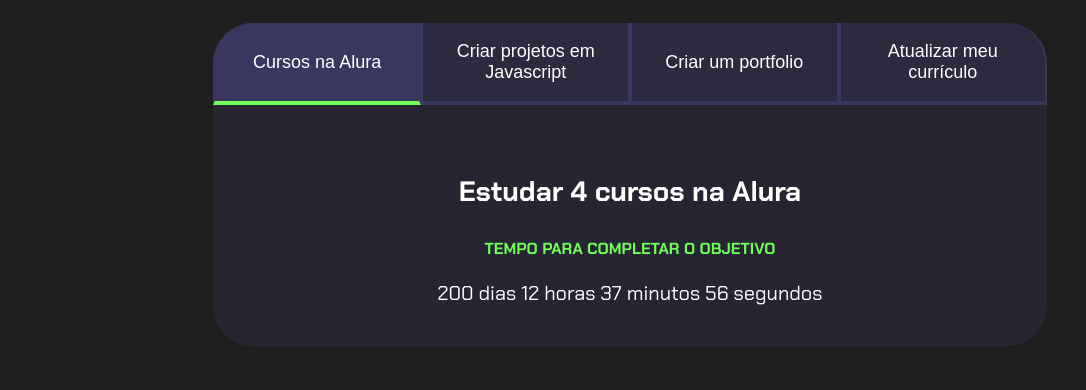
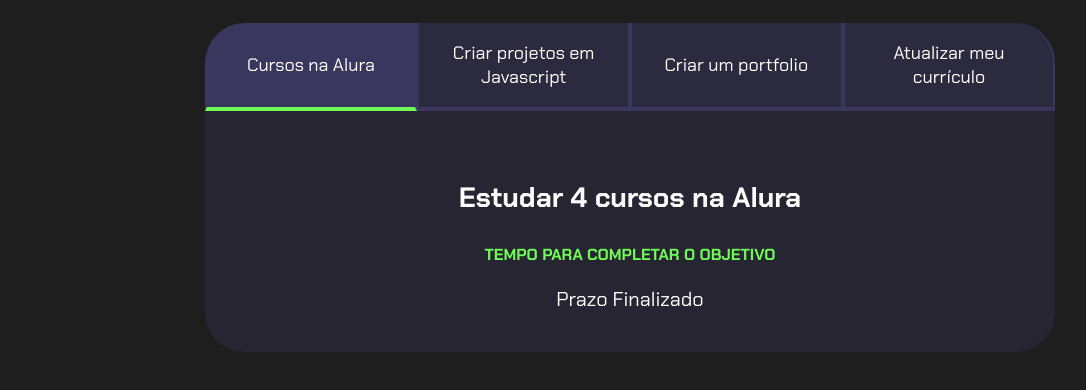
Before and after one commit to anagolia/1.trimestree, a plain HTML site: page index.html in a window 1280 px wide. Shown: the part 80-470 px from the top of the page, without its empty margins (10-1096 px from the left). Drawn offline with Linux system fonts and the light colour scheme.

Commit message:
Add files via upload

```diff
--- a/index.html
+++ b/index.html
@@ -20,7 +20,11 @@
             <div class="aba-conteudo ativo">
                 <h3 class="aba-conteudo-titulo-principal">Estudar 4 cursos na Alura</h3>
                 <h4 class="aba-conteudo-titulo-secundario">Tempo para completar o objetivo</h4>
-                <div class="contador"></div>
+                <div class="contador">
+                    <div class="contador-digito">
+
+                    </div>
+                </div>
             </div>
             <div class="aba-conteudo">
                 <h3 class="aba-conteudo-titulo-principal">Criar 5 projetos em Javascript</h3>
--- a/main.js
+++ b/main.js
@@ -15,9 +15,13 @@ for (let i = 0; i < botoes.length; i++) {
 }
 
 const contadores = document.querySelectorAll(".contador");
-const tempoObjetivo1 = new Date("2024-10-05T00:00:00");
+const tempoObjetivo1 = new Date("2023-10-05T00:00:00");
+const tempoObjetivo2 = new Date("2024-12-05T00:00:00");
+const tempoObjetivo3 = new Date("2024-12-30T00:00:00");
+const tempoObjetivo4 = new Date("2025-02-01T00:00:00");
 
-contadores[0].textContent = calculaTempo(tempoObjetivo1);
+const tempos = [tempoObjetivo1,tempoObjetivo2,tempoObjetivo3,tempoObjetivo4];
+
 
 function calculaTempo(tempoObjetivo) {
     let tempoAtual = new Date();
@@ -30,6 +34,23 @@ function calculaTempo(tempoObjetivo) {
     segundos %= 60;
     minutos %= 60;
     horas %= 24;
+    if (tempoFinal > 0){
+        return dias + " dias " + horas + " horas " + minutos + " minutos " + segundos + " segundos";
+    } else {
+        return "Prazo Finalizado";
+    }
 
- return dias + " dias " + horas + " horas " + minutos + " minutos " + segundos + " segundos";
 }
+
+function atualizaCronometro(){
+        for (let i=0; i<contadores.length;i++){
+            contadores[i].textContent = calculaTempo(tempos[i]);
+        }
+    }
+
+function comecaCronometro(){
+atualizaCronometro();
+setInterval(atualizaCronometro, 1000);
+}
+
+comecaCronometro();
--- a/style.css
+++ b/style.css
@@ -1,6 +1,6 @@
 @import url('https://fonts.googleapis.com/css2?family=Chakra+Petch:wght@400;700&display=swap');
 
-:root{
+:root {
     --cor-de-fundo: #1E1E1E;
     --verde: #6FFF57;
     --branco: #FFFFFF;
@@ -9,14 +9,14 @@
     --texto-fundo: rgba(58, 55, 94, 0.3);
 }
 
-body{
+body {
     background-color: var(--cor-de-fundo);
     color: var(--branco);
-    font-family: "Chakra Petch", sans-serif;
+    font-family: 'Chakra Petch', sans-serif;
 }
 
 
-.conteudo-principal{
+.conteudo-principal {
     display: flex;
     flex-direction: column;
     justify-content: center;
@@ -26,19 +26,19 @@ body{
     margin: 0 auto;
 }
 
-.titulo-principal{
+.titulo-principal {
     text-align: left;
     width: 100%;
     font-size: 32px;
 }
 
-.conteudo-principal span{
-    color: var(--verde)
+.titulo-principal span {
+    color: var(--verde);
 }
 
 
-.botao{
-    font-family: "Crakra Petch", sans-serif;
+.botao {
+    font-family: 'Chakra Petch', sans-serif;
     background-color: var(--botao-inativo);
     color: var(--branco);
     display: flex;
@@ -72,7 +72,7 @@ body{
     border-radius: 0 0 40px 40px;
 }
 .aba-conteudo.ativo{
-    display: block;
+    display:block;
 }
 
 .aba-conteudo{
```
Lines whose indentation alone changed are shown as unchanged.
